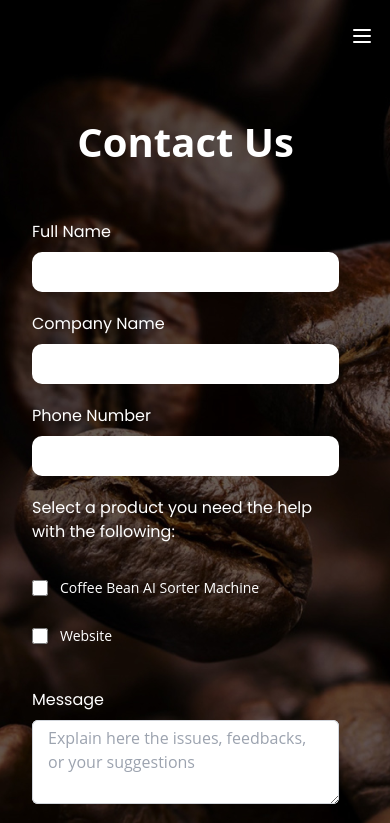
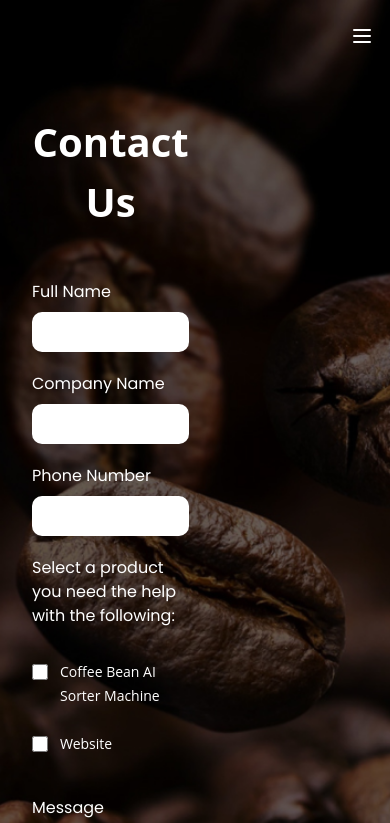
Before and after one commit to joephinecalapiz/beancoders-coffee-sorters, a React (Vite) app: page /contact-us in a window 390 px wide. Shown: the top 823 px of the page. Built offline with nearby package versions, Linux system fonts and the light colour scheme.

Commit message:
adjust form screen width

```diff
--- a/src/screens/LandingScreen/AuthScreen/Signup.jsx
+++ b/src/screens/LandingScreen/AuthScreen/Signup.jsx
@@ -70,13 +70,13 @@ const Signup = () => {
   return (
     <>
       <Navbar />
-      <div className="md:bg-bgLogin md:bg-cover bg-CoffeeBeans  h-[100vh] w-full">
+      <div className="grid grid-cols-2 md:bg-bgLogin md:bg-cover bg-CoffeeBeans  h-[100vh] w-full">
         <section className="sm:mx-auto md:mx-24 lg:mx-32 xl:mx-48 items-center">
           <form
             // onSubmit={handleSubmit(onSubmitHandler)}
             className="rounded-[40px] p-8 max-w-xs w-full "
           >
-            <div className="w-[120%] mx-auto">
+            <div className="md:w-[150%] w-[250%] mx-auto">
               <h1 className="text-center text-white font-bold text-[40px] md:mt-28 md:mb-12 mt-20 mb-10 poppins-font">
                 Create Account
               </h1>
--- a/src/screens/LandingScreen/ContactUs.jsx
+++ b/src/screens/LandingScreen/ContactUs.jsx
@@ -75,7 +75,7 @@ const ContactUs = () => {
     return (
         <>
             <Navbar />
-            <div className="md:bg-bgLogin md:bg-cover min-h-screen bg-CoffeeBeans bg-cover">
+            <div className="grid grid-cols-2 md:bg-bgLogin md:bg-cover min-h-screen bg-CoffeeBeans bg-cover">
                 <section className="sm:mx-auto md:mx-24 lg:mx-32 xl:mx-48 items-center">
                     <form
                         className="rounded-[40px] p-8 max-w-xs w-full "
```
